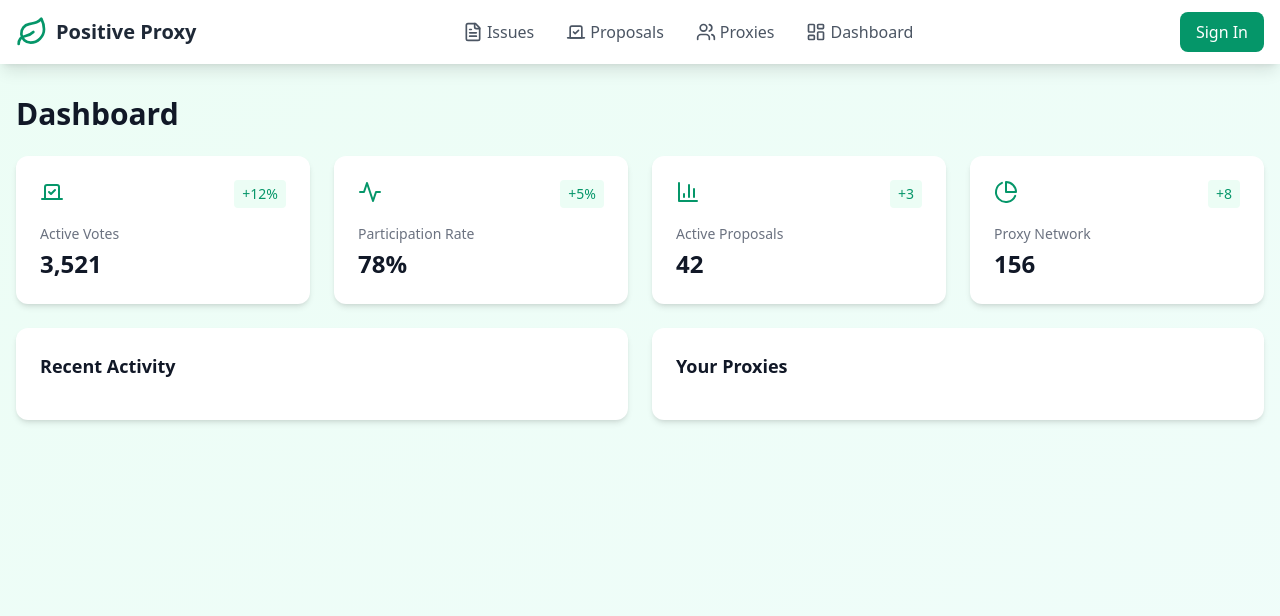
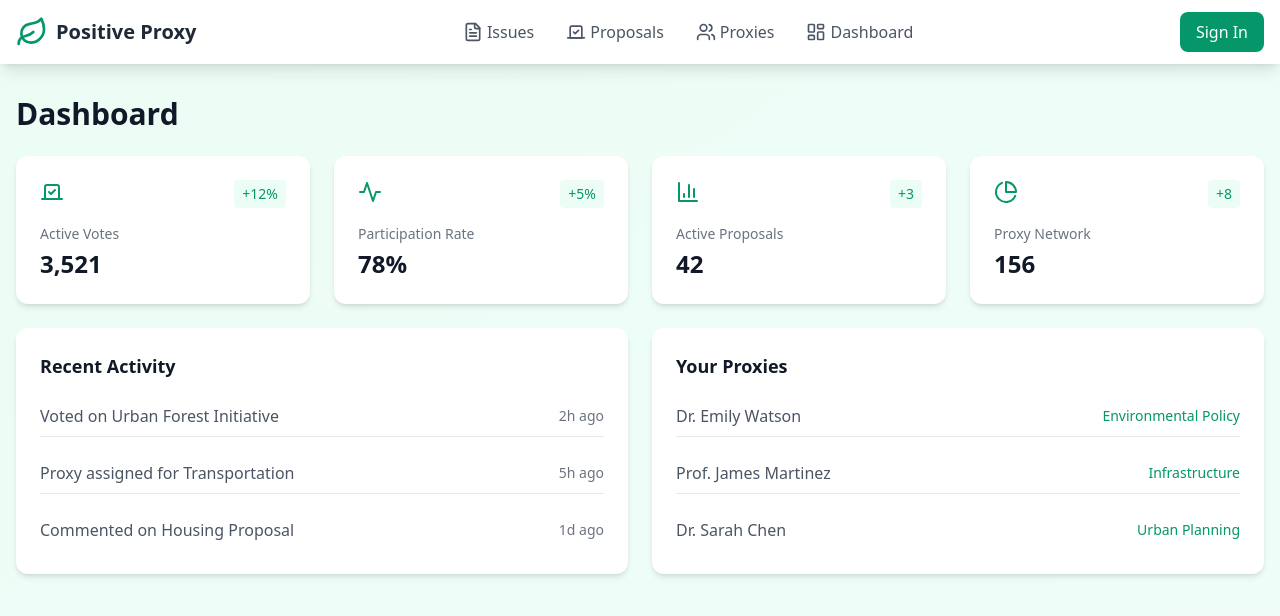
Before and after one commit to devafortun/Positive-Proxy-Sample, a React (Vite) app: page /dashboard in a window 1280 px wide. Shown: the top 616 px of the page. Built offline with nearby package versions, Linux system fonts and the light colour scheme.

Commit message:
feat(frontend): added contents of components on dashboard

```diff
--- a/src/pages/Dashboard.tsx
+++ b/src/pages/Dashboard.tsx
@@ -53,12 +53,38 @@ export function Dashboard() {
       <div className="grid md:grid-cols-2 gap-6">
         <div className="bg-white p-6 rounded-xl shadow-md">
           <h2 className="text-lg font-semibold text-gray-900 mb-4">Recent Activity</h2>
-
+          <div className="space-y-4">
+            <div className="flex items-center justify-between py-2 border-b">
+              <span className="text-gray-600">Voted on Urban Forest Initiative</span>
+              <span className="text-sm text-gray-500">2h ago</span>
+            </div>
+            <div className="flex items-center justify-between py-2 border-b">
+              <span className="text-gray-600">Proxy assigned for Transportation</span>
+              <span className="text-sm text-gray-500">5h ago</span>
+            </div>
+            <div className="flex items-center justify-between py-2">
+              <span className="text-gray-600">Commented on Housing Proposal</span>
+              <span className="text-sm text-gray-500">1d ago</span>
+            </div>
+          </div>
         </div>
 
         <div className="bg-white p-6 rounded-xl shadow-md">
           <h2 className="text-lg font-semibold text-gray-900 mb-4">Your Proxies</h2>
-
+          <div className="space-y-4">
+            <div className="flex items-center justify-between py-2 border-b">
+              <span className="text-gray-600">Dr. Emily Watson</span>
+              <span className="text-sm text-emerald-600">Environmental Policy</span>
+            </div>
+            <div className="flex items-center justify-between py-2 border-b">
+              <span className="text-gray-600">Prof. James Martinez</span>
+              <span className="text-sm text-emerald-600">Infrastructure</span>
+            </div>
+            <div className="flex items-center justify-between py-2">
+              <span className="text-gray-600">Dr. Sarah Chen</span>
+              <span className="text-sm text-emerald-600">Urban Planning</span>
+            </div>
+          </div>
         </div>
       </div>
     </div>
```
